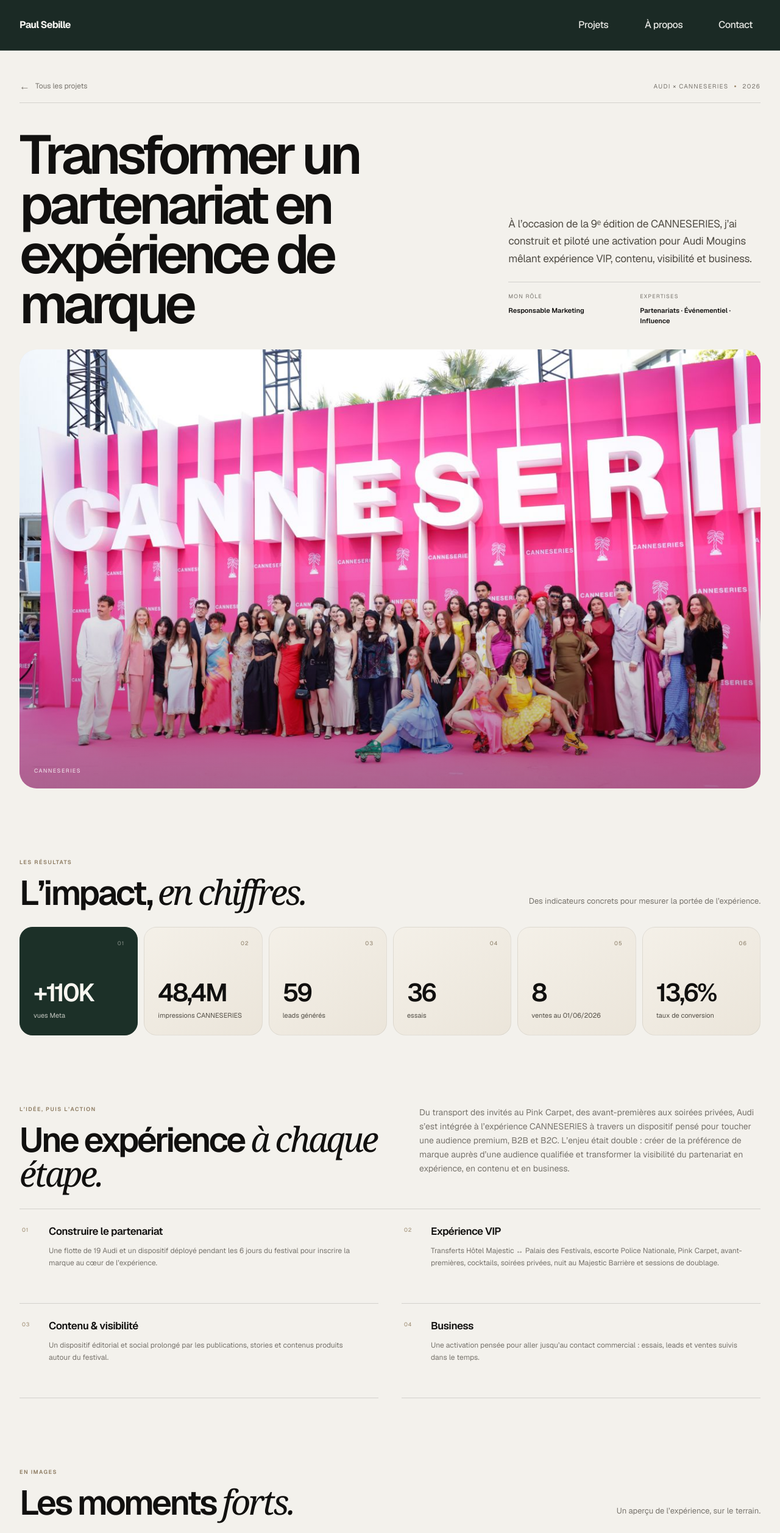
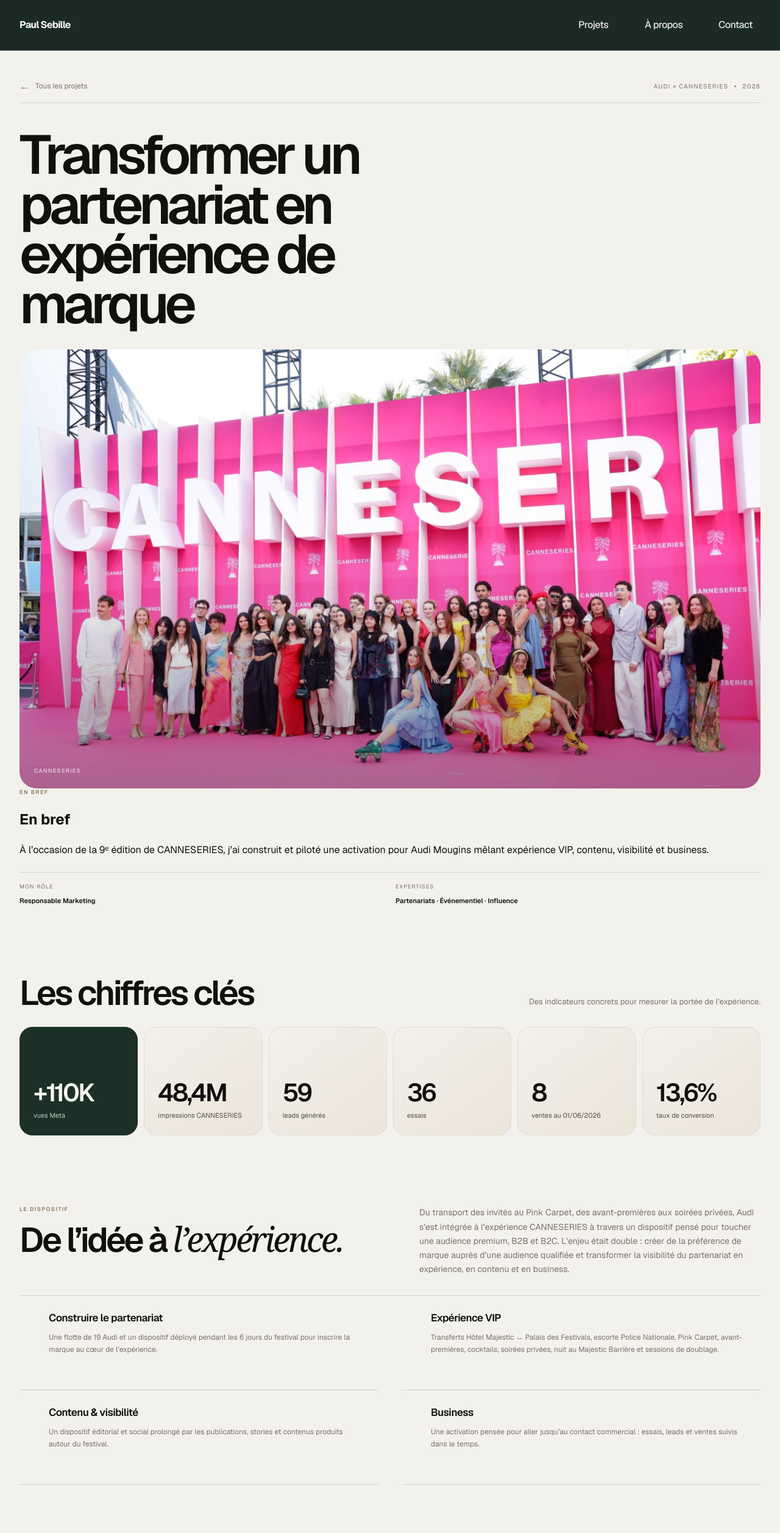
Before and after one commit to paulsebille/Portfolio, a Next.js app: page /projects/canneseries-audi in a window 1280 px wide. Shown: the top 2514 px of the page at 61% size. Built offline with nearby package versions, Linux system fonts and the light colour scheme.

Commit message:
Restructure project detail pages

```diff
--- a/app/projects/[slug]/page.tsx
+++ b/app/projects/[slug]/page.tsx
@@ -22,40 +22,43 @@ export default async function ProjectPage({ params }: { params: Promise<{ slug:
           <Link href="/#work" className="project-detail-back"><span aria-hidden="true">←</span> Tous les projets</Link>
           <span className="project-detail-kicker">{project.brand}<i />{project.year}</span>
         </div>
-        <div className="project-detail-heading">
-          <h1>{project.title}</h1>
-          <div className="project-detail-context">
-            <p>{project.intro}</p>
-            <div className="project-detail-meta">
-              <div><span>Mon rôle</span><strong>{project.role}</strong></div>
-              <div><span>Expertises</span><strong>{project.categories.slice(0, 3).join(" · ")}</strong></div>
+        <div className="project-detail-hero-layout">
+          <div className="project-detail-heading">
+            <h1>{project.title}</h1>
+          </div>
+          {project.heroImage && (
+            <div className="project-detail-hero-image" aria-label={`Visuel principal — ${project.title}`}>
+              <Image src={project.heroImage} alt={project.visualLabel ?? project.title} fill priority sizes="(max-width: 800px) 48vw, 680px" />
+              <span className="project-detail-image-label">{project.visualLabel ?? project.brand}</span>
             </div>
+          )}
+        </div>
+      </section>
+
+      <section className="project-brief-section container" aria-labelledby="project-brief-title">
+        <div className="project-brief-copy">
+          <p className="project-detail-eyebrow">En bref</p>
+          <h2 id="project-brief-title" className="project-brief-title">En bref</h2>
+          <p className="project-brief-text">{project.intro}</p>
+          <div className="project-detail-meta">
+            <div><span>Mon rôle</span><strong>{project.role}</strong></div>
+            <div><span>Expertises</span><strong>{project.categories.slice(0, 3).join(" · ")}</strong></div>
           </div>
         </div>
       </section>
-
-      {project.heroImage && (
-        <section className="project-detail-hero container" aria-label={`Visuel principal — ${project.title}`}>
-          <div className="project-detail-hero-image">
-            <Image src={project.heroImage} alt={project.visualLabel ?? project.title} fill priority sizes="(max-width: 800px) 100vw, 1400px" />
-            <span className="project-detail-image-label">{project.visualLabel ?? project.brand}</span>
-          </div>
-        </section>
-      )}
 
       {project.results.length > 0 && (
         <section className="project-results-section container" aria-labelledby="project-results-title">
           <div className="project-section-heading">
             <div>
-              <p className="project-detail-eyebrow">Les résultats</p>
-              <h2 id="project-results-title">L’impact, <em>en chiffres.</em></h2>
+              <h2 id="project-results-title">Les chiffres clés</h2>
             </div>
             <p>Des indicateurs concrets pour mesurer la portée de l’expérience.</p>
           </div>
           <div className="project-results-grid">
             {project.results.map((result, index) => (
               <article className="project-result-card" key={`${result.value}-${result.label}`}>
-                <span className="project-result-index">{String(index + 1).padStart(2, "0")}</span>
+
                 <strong>{result.value}</strong>
                 <span className="project-result-label">{result.label}</span>
                 {result.note && <span className="project-result-note">{result.note}</span>}
@@ -69,15 +72,14 @@ export default async function ProjectPage({ params }: { params: Promise<{ slug:
         <section className="project-approach-section container">
           <div className="project-section-heading project-approach-heading">
             <div>
-              <p className="project-detail-eyebrow">L’idée, puis l’action</p>
-              <h2>Une expérience <em>à chaque étape.</em></h2>
+              <p className="project-detail-eyebrow">Le dispositif</p>
+              <h2>De l’idée à <em>l’expérience.</em></h2>
             </div>
             <p>{project.description}</p>
           </div>
           <div className="project-approach-grid">
             {project.approach.slice(0, 4).map((item, index) => (
               <article className="project-approach-card" key={item.title}>
-                <span>{String(index + 1).padStart(2, "0")}</span>
                 <h3>{item.title}</h3>
                 <p>{item.text}</p>
               </article>
@@ -90,8 +92,8 @@ export default async function ProjectPage({ params }: { params: Promise<{ slug:
         <section className="project-gallery-section container">
           <div className="project-gallery-heading project-section-heading">
             <div>
-              <p className="project-detail-eyebrow">En images</p>
-              <h2>Les moments <em>forts.</em></h2>
+              <p className="project-detail-eyebrow">Galerie</p>
+              <h2>Moments forts <em>en images.</em></h2>
             </div>
             <p>Un aperçu de l’expérience, sur le terrain.</p>
           </div>
```
